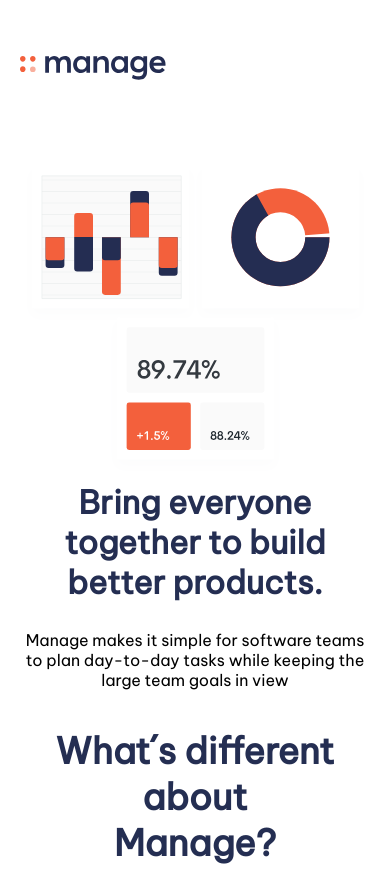
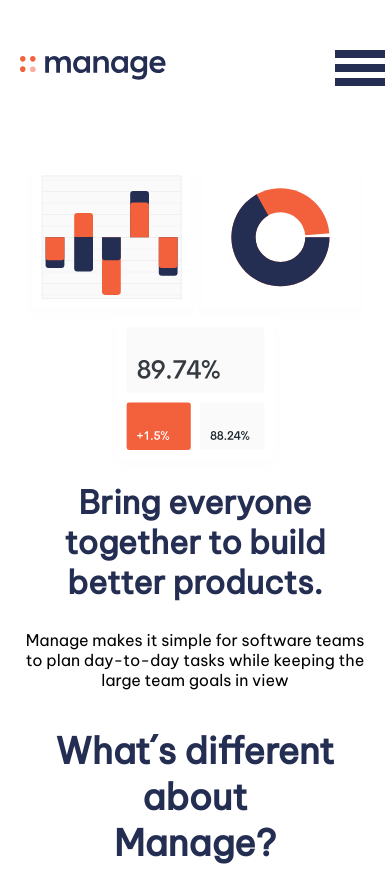
Before and after one commit to AngelGomez12/Manage.github.io, a plain HTML site: page index.html in a window 390 px wide. Shown: the top 869 px of the page. Drawn offline with Linux system fonts and the light colour scheme.

Commit message:
ultimo ajustes

```diff
--- a/css/style.css
+++ b/css/style.css
@@ -313,6 +313,10 @@ h1 {
         display: none;
     }
 
+    .container-menu {
+        display: initial;
+    }
+
     .menu {
         display: initial;
         height: 100%;
@@ -439,6 +443,11 @@ h1 {
         display: none;
     }
 
+    .container-menu {
+        display: initial;
+    }
+
+
     .menu {
         display: initial;
         height: 100%;
```
